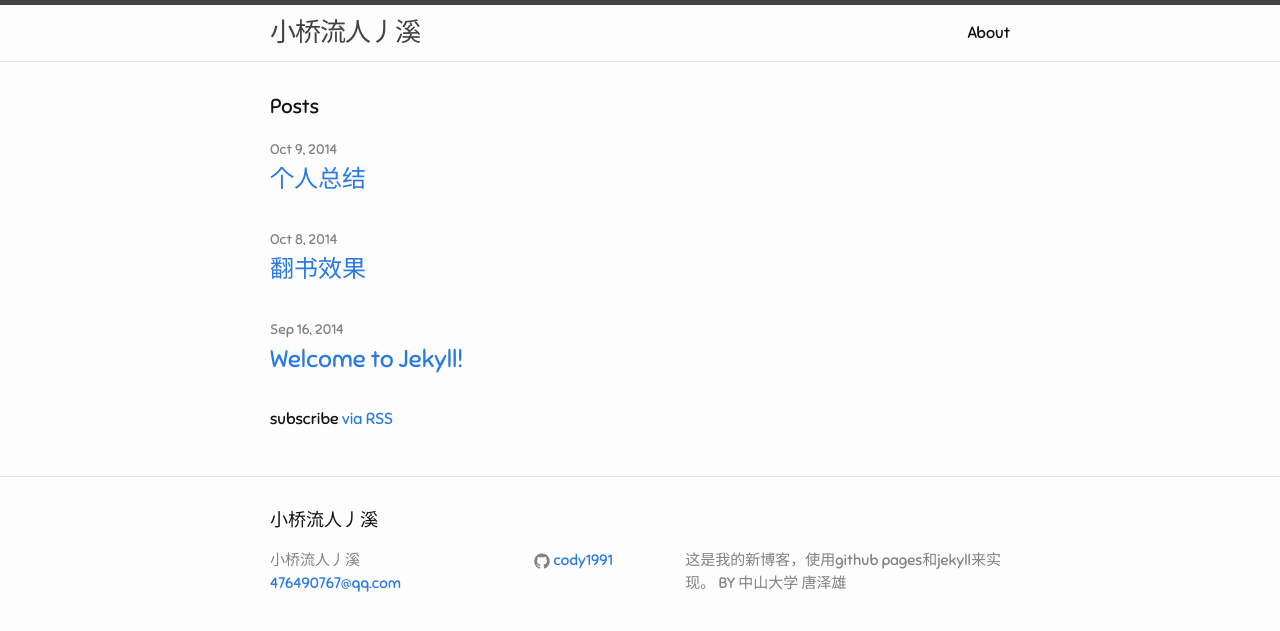
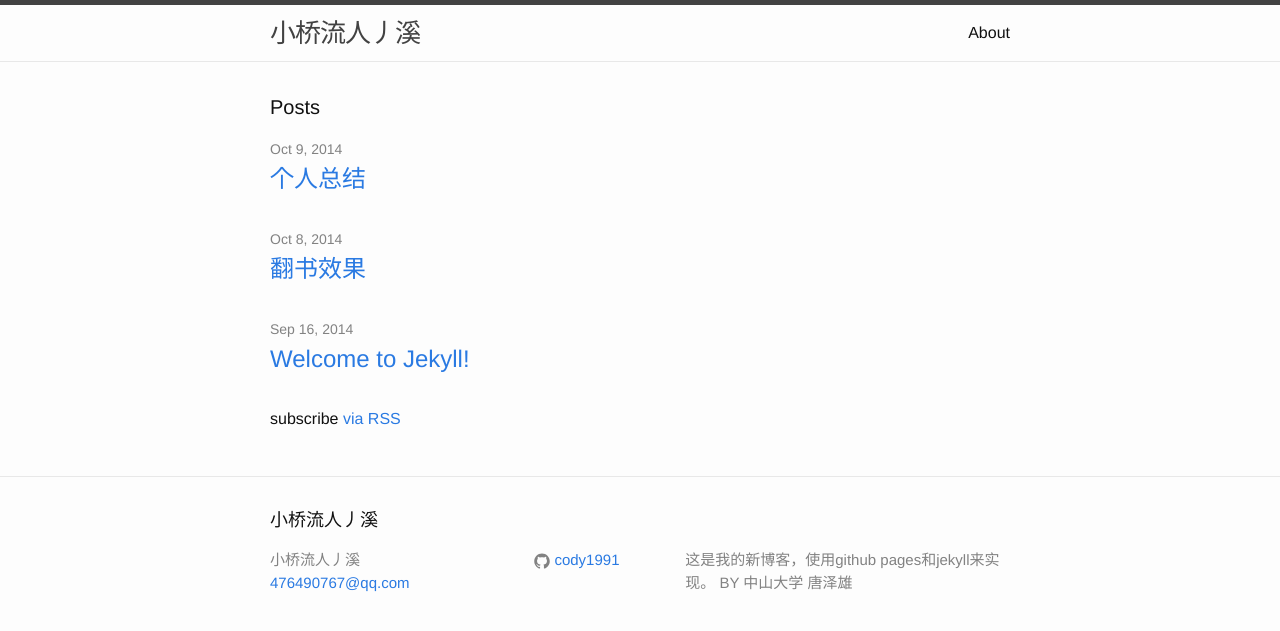
Before and after one commit to luojiyin1987/sysutangzxBlog, a Jekyll site: the page built from index.html, in a window 1280 px wide. Shown: the top 631 px of the page. Built offline with Jekyll 4.4.1, drawn with Linux system fonts in a browser that asks for light colours.

Commit message:
change font family

```diff
--- a/css/main.css
+++ b/css/main.css
@@ -2,12 +2,12 @@
  * Reset some basic elements
  */
 
-@font-face {
+/*@font-face {
     font-family: 'Sniglet';
     font-style: normal;
     font-weight: 400;
     src: local('Sniglet Regular'), local('Sniglet-Regular'), url(zaGgxcO7SfusqT6GpDlcHg.woff) format('woff');
-}
+}*/
 body, h1, h2, h3, h4, h5, h6, p, blockquote, pre, hr, dl, dd, ol, ul, figure {
     margin: 0;
     padding: 0;
@@ -17,7 +17,7 @@ body, h1, h2, h3, h4, h5, h6, p, blockquote, pre, hr, dl, dd, ol, ul, figure {
  */
 
 body {
-    font-family: Sniglet, Helvetica, Arial, sans-serif;
+    font-family: 'Microsoft YaHei', Helvetica, Arial, sans-serif;
     font-size: 16px;
     line-height: 1.5;
     font-weight: 300;
```
